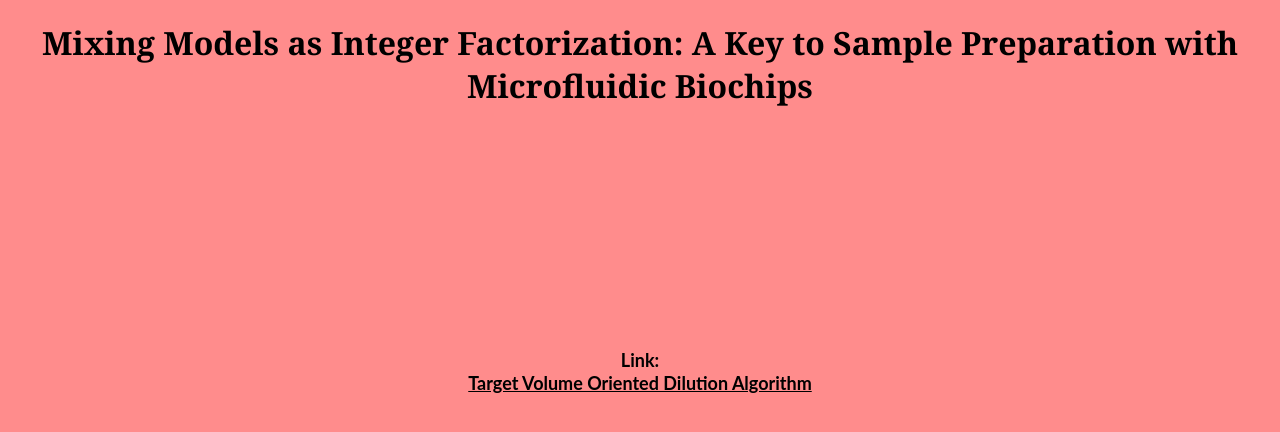
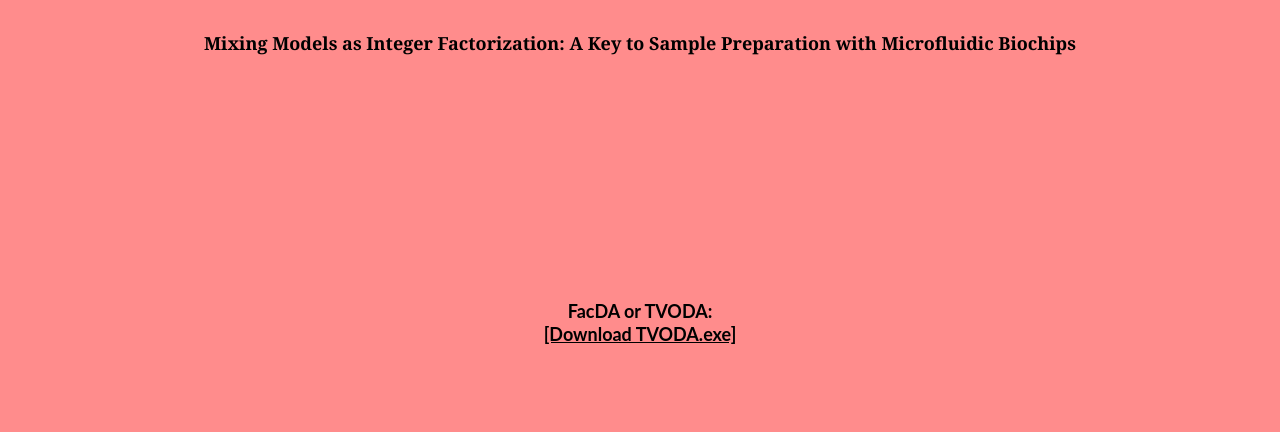
Before and after one commit to DKundu-1/FacDA.github.io, a plain HTML site: page index.html in a window 1280 px wide. Drawn offline with Linux system fonts and the light colour scheme.

Commit message:
Update index.html

```diff
--- a/index.html
+++ b/index.html
@@ -12,14 +12,14 @@ style="background-image: url('pic1.jpg');  background-size: 100%;
 -->
 
 	<h1 align="center">
-		<font face="Georgia" color="black" size="6.5" >
+		<font face="Georgia" color="black" size="4" >
 			Mixing Models as Integer Factorization: A Key to Sample Preparation with Microfluidic Biochips
 		</font>
 	</h1>
 	<h3 align="center">
 	<br /><br /><br /><br /><br /><br /><br /><br /><br /><br />
 	<a>
-	<font face="Lato" height: "200px" style="float: center-left" size="4" color="black">Link:</font>
+	<font face="Lato" height: "200px" style="float: center-left" size="4" color="black">FacDA or TVODA:</font>
 	<br />
 	<!--
 	<a><img src="https://i.ibb.co/xjnk30D/image.png" alt="image" border="0" style="width:200px; height: 200px; padding-right:50px;padding-bottom:50px;padding-top:50px;"></a>
@@ -27,7 +27,7 @@ style="background-image: url('pic1.jpg');  background-size: 100%;
 	<a><img src="https://i.ibb.co/jZtsVwj/image.png" alt="image" border="0" style="width:200px; height: 200px; padding-bottom:50px"></a>
 	-->
 	<a href="https://drive.google.com/file/d/1rYrGtpY1UsQ1rbEmv2LkcDwfk-w572xH/view?usp=sharing">
-	<font face="Lato" height: "200px" style="float: center-left" size="4" color="black">Target Volume Oriented Dilution Algorithm</font>
+	<font face="Lato" height: "200px" style="float: center-left" size="4" color="black">[Download TVODA.exe]</font>
 	</a>
 	<!--
 	<a ><img src="https://i.ibb.co/mNQjmC2/image.png" alt="image" border="0" style ="padding-bottom: 50px;" ></a>
```
